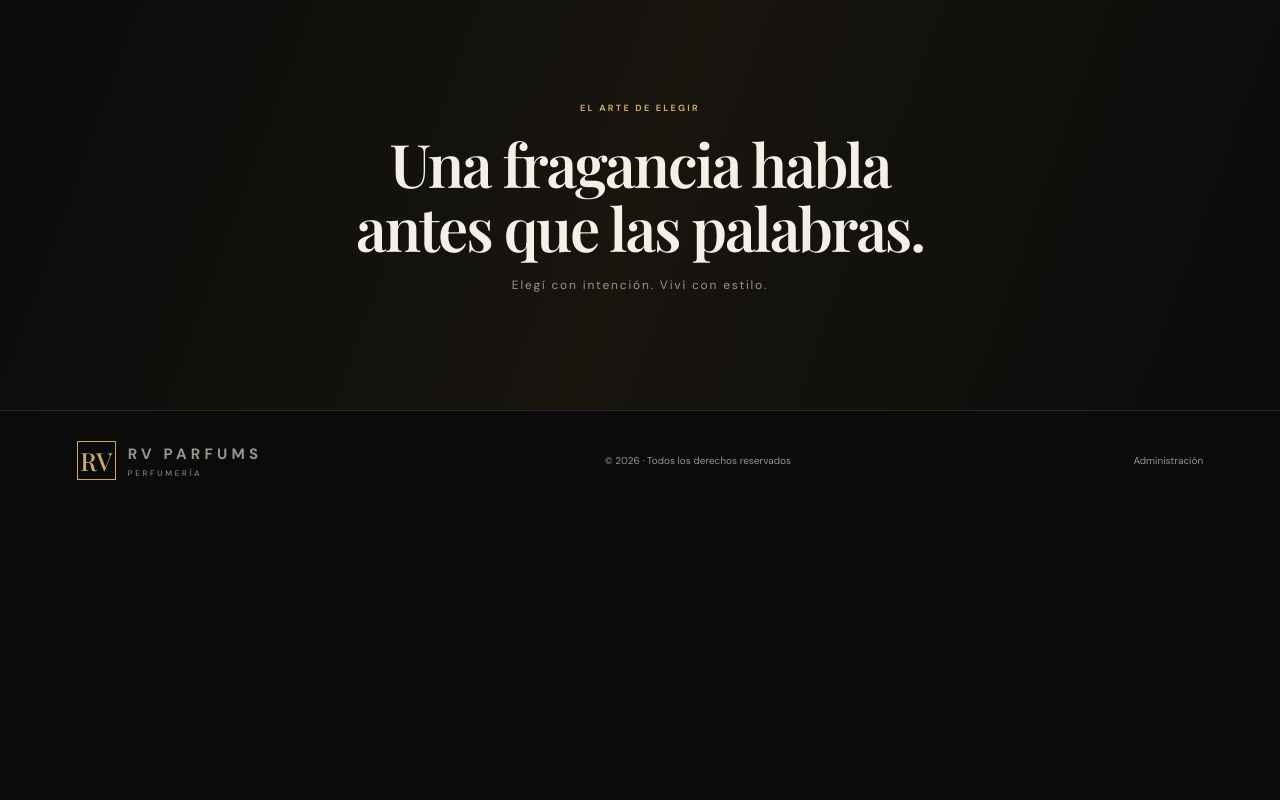
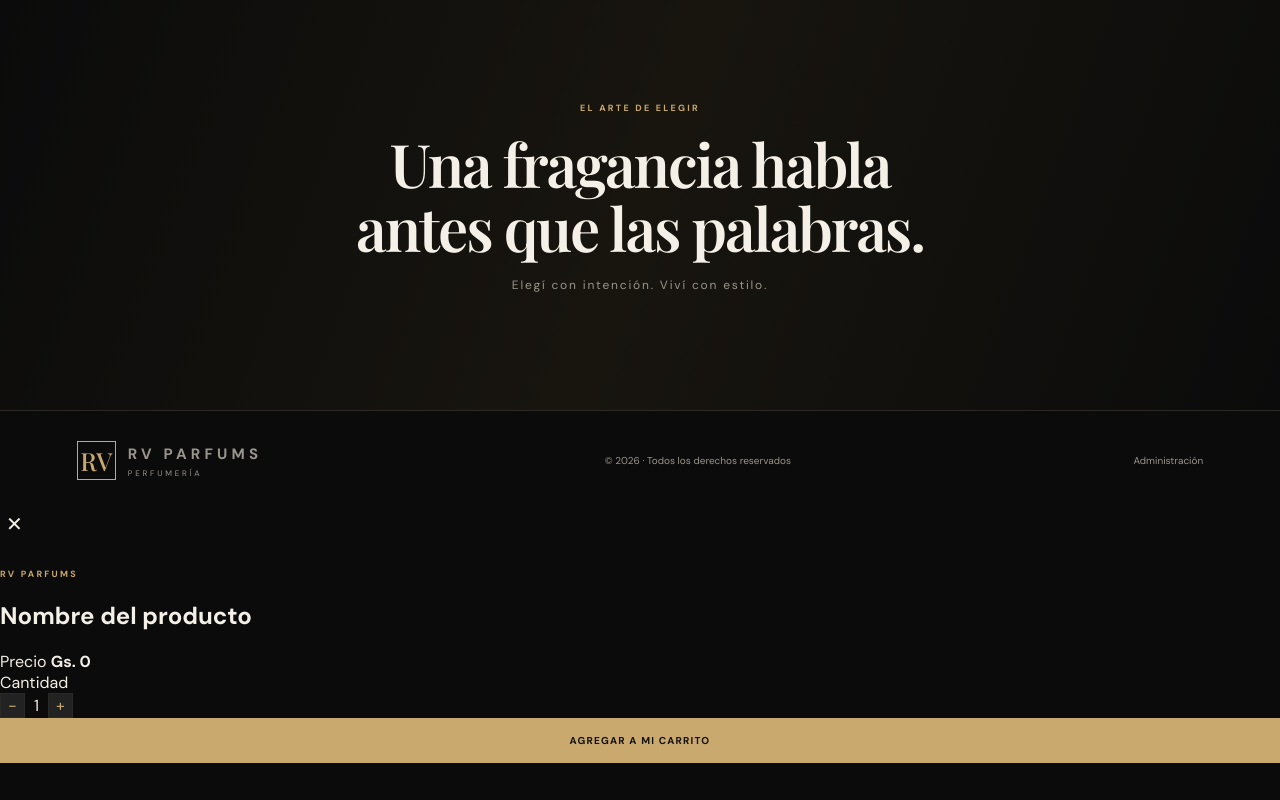
Before and after one commit to remiran16/rv-parfums, a plain HTML site: page index.html in a window 1280 px wide. Shown: the part 1149-1949 px from the top of the page. Before the commit the page ends 1659 px from the top, so only its background shows below. Drawn offline with nearby package versions, Linux system fonts and the light colour scheme; no server answers.

Commit message:
Update index.html

```diff
--- a/index.html
+++ b/index.html
@@ -6,20 +6,26 @@
   <meta name="viewport" content="width=device-width, initial-scale=1">
   <meta name="theme-color" content="#0b0b0b">
   <meta name="description" content="RV Parfums: descubrí fragancias seleccionadas.">
+
   <title>RV Parfums — Perfumería</title>
 
   <link rel="preconnect" href="https://fonts.googleapis.com">
   <link rel="preconnect" href="https://fonts.gstatic.com" crossorigin>
+
   <link href="https://fonts.googleapis.com/css2?family=DM+Sans:wght@400;500;600;700&family=Playfair+Display:wght@500;600;700&display=swap" rel="stylesheet">
 
   <link rel="stylesheet" href="styles.css">
+
   <script src="https://cdn.jsdelivr.net/npm/@supabase/supabase-js@2"></script>
   <script src="config.js"></script>
   <script defer src="store.js"></script>
 </head>
 
 <body>
+
+  <!-- ENCABEZADO -->
   <header class="site-header">
+
     <a class="brand" href="#">
       <span class="brand-mark">RV</span>
       <span>
@@ -36,14 +42,26 @@
     <button class="cart-trigger" id="open-cart" aria-label="Abrir carrito">
       Carrito <span id="cart-count">0</span>
     </button>
+
   </header>
 
   <main>
+
+    <!-- PORTADA -->
     <section class="hero">
+
       <div class="hero-copy">
         <p class="eyebrow">FRAGANCIAS QUE DEJAN HUELLA</p>
-        <h1>Tu esencia.<br><em>Tu presencia.</em></h1>
-        <p class="hero-lead">Descubrí fragancias seleccionadas para acompañar cada momento.</p>
+
+        <h1>
+          Tu esencia.<br>
+          <em>Tu presencia.</em>
+        </h1>
+
+        <p class="hero-lead">
+          Descubrí fragancias seleccionadas para acompañar cada momento.
+        </p>
+
         <a class="button button-gold" href="#catalogo">
           EXPLORAR FRAGANCIAS <span>↗</span>
         </a>
@@ -51,66 +69,229 @@
 
       <div class="hero-art">
         <div class="hero-orbit"></div>
-        <img src="https://images.unsplash.com/photo-1594035910387-fea47794261f?auto=format&fit=crop&w=1000&q=85" alt="Frasco de perfume de lujo">
-        <span class="hero-caption">EAU DE PARFUM · SELECCIÓN EXCLUSIVA</span>
+
+        <img
+          src="https://images.unsplash.com/photo-1594035910387-fea47794261f?auto=format&fit=crop&w=1000&q=85"
+          alt="Frasco de perfume de lujo"
+        >
+
+        <span class="hero-caption">
+          EAU DE PARFUM · SELECCIÓN EXCLUSIVA
+        </span>
       </div>
 
       <div class="hero-bottom">
         <span>01 — SELECCIÓN</span>
         <span>CALIDAD · ESTILO · IDENTIDAD</span>
       </div>
+
     </section>
 
+    <!-- CATÁLOGO -->
     <section class="catalog-section" id="catalogo">
+
       <div class="section-heading">
         <div>
           <p class="eyebrow">NUESTRA COLECCIÓN</p>
           <h2>Encontrá tu <em>fragancia</em></h2>
         </div>
-        <p class="muted">Una selección para cada personalidad.</p>
+
+        <p class="muted">
+          Una selección para cada personalidad.
+        </p>
       </div>
 
       <div class="catalog-tools">
-        <input id="search" type="search" placeholder="Buscar perfume o marca…" aria-label="Buscar productos">
+
+        <input
+          id="search"
+          type="search"
+          placeholder="Buscar perfume o marca…"
+          aria-label="Buscar productos"
+        >
+
         <select id="category-filter" aria-label="Filtrar por categoría">
           <option value="">Todas las categorías</option>
         </select>
+
       </div>
 
       <div id="product-grid" class="product-grid">
         <div class="loading">Cargando colección…</div>
       </div>
+
     </section>
 
+    <!-- NOSOTROS -->
     <section class="manifesto" id="nosotros">
+
       <p class="eyebrow">EL ARTE DE ELEGIR</p>
-      <h2>Una fragancia habla<br>antes que las palabras.</h2>
+
+      <h2>
+        Una fragancia habla<br>
+        antes que las palabras.
+      </h2>
+
       <p>Elegí con intención. Viví con estilo.</p>
+
     </section>
+
   </main>
 
+  <!-- PIE DE PÁGINA -->
   <footer class="footer">
+
     <a class="brand" href="#">
       <span class="brand-mark">RV</span>
+
       <span>
         <b>RV PARFUMS</b>
         <small>PERFUMERÍA</small>
       </span>
     </a>
 
-    <span>© <span id="year"></span> · Todos los derechos reservados</span>
+    <span>
+      © <span id="year"></span> · Todos los derechos reservados
+    </span>
+
     <a href="admin.html">Administración</a>
+
   </footer>
 
+  <!-- FONDO OSCURO DE LA FICHA -->
+  <div
+    class="overlay"
+    id="product-overlay"
+    aria-hidden="true"
+  ></div>
+
+  <!-- FICHA INDIVIDUAL DEL PRODUCTO -->
+  <section
+    class="product-modal"
+    id="product-modal"
+    role="dialog"
+    aria-modal="true"
+    aria-labelledby="modal-product-name"
+    aria-hidden="true"
+  >
+
+    <button
+      type="button"
+      class="icon-button product-modal-close"
+      id="close-product-modal"
+      aria-label="Cerrar producto"
+    >
+      ✕
+    </button>
+
+    <div class="product-modal-content">
+
+      <!-- FOTOGRAFÍA -->
+      <div class="product-modal-image">
+        <img
+          id="modal-product-image"
+          src=""
+          alt=""
+        >
+      </div>
+
+      <!-- INFORMACIÓN -->
+      <div class="product-modal-info">
+
+        <p class="eyebrow" id="modal-product-brand">
+          RV PARFUMS
+        </p>
+
+        <h2 id="modal-product-name">
+          Nombre del producto
+        </h2>
+
+        <p
+          class="product-modal-description"
+          id="modal-product-description"
+        ></p>
+
+        <!-- OPCIONES DE COMPRA -->
+        <div id="modal-purchase-options"></div>
+
+        <!-- PRECIO -->
+        <div class="product-modal-price">
+          <span>Precio</span>
+          <strong id="modal-product-price">Gs. 0</strong>
+        </div>
+
+        <!-- CANTIDAD -->
+        <div class="product-modal-quantity">
+
+          <span>Cantidad</span>
+
+          <div class="qty">
+            <button
+              type="button"
+              id="modal-qty-minus"
+              aria-label="Restar cantidad"
+            >
+              −
+            </button>
+
+            <span id="modal-qty">1</span>
+
+            <button
+              type="button"
+              id="modal-qty-plus"
+              aria-label="Aumentar cantidad"
+            >
+              +
+            </button>
+          </div>
+
+        </div>
+
+        <!-- AGREGAR AL CARRITO -->
+        <button
+          type="button"
+          class="button button-gold full"
+          id="modal-add-to-cart"
+        >
+          AGREGAR A MI CARRITO
+        </button>
+
+        <p
+          class="form-message"
+          id="modal-product-message"
+        ></p>
+
+      </div>
+
+    </div>
+
+  </section>
+
+  <!-- FONDO DEL CARRITO -->
   <div class="overlay" id="cart-overlay"></div>
 
-  <aside class="cart-panel" id="cart-panel" aria-label="Carrito de compras">
+  <!-- CARRITO -->
+  <aside
+    class="cart-panel"
+    id="cart-panel"
+    aria-label="Carrito de compras"
+  >
+
     <div class="cart-head">
+
       <div>
         <p class="eyebrow">TU SELECCIÓN</p>
         <h3>Mi carrito</h3>
       </div>
-      <button class="icon-button" id="close-cart" aria-label="Cerrar">✕</button>
+
+      <button
+        class="icon-button"
+        id="close-cart"
+        aria-label="Cerrar"
+      >
+        ✕
+      </button>
+
     </div>
 
     <div id="cart-items" class="cart-items">
@@ -122,7 +303,9 @@
       <strong id="cart-total">Gs. 0</strong>
     </div>
 
+    <!-- FINALIZAR PEDIDO -->
     <form id="checkout-form" class="checkout-form">
+
       <input
         name="customer"
         type="text"
@@ -144,9 +327,13 @@
       <small class="muted">
         Completá tu nombre y enviá tu pedido por WhatsApp.
       </small>
+
     </form>
+
   </aside>
 
+  <!-- NOTIFICACIONES -->
   <div class="toast" id="toast"></div>
+
 </body>
 </html>
```
